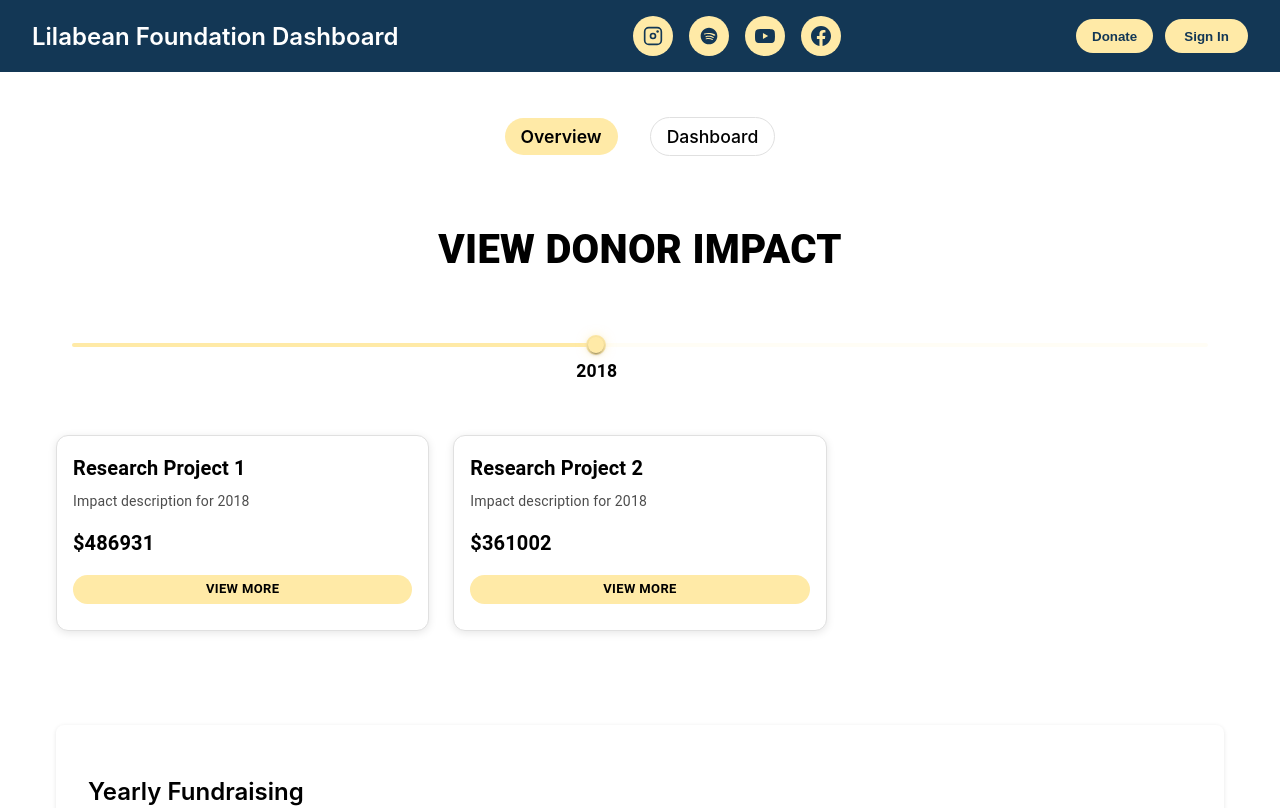
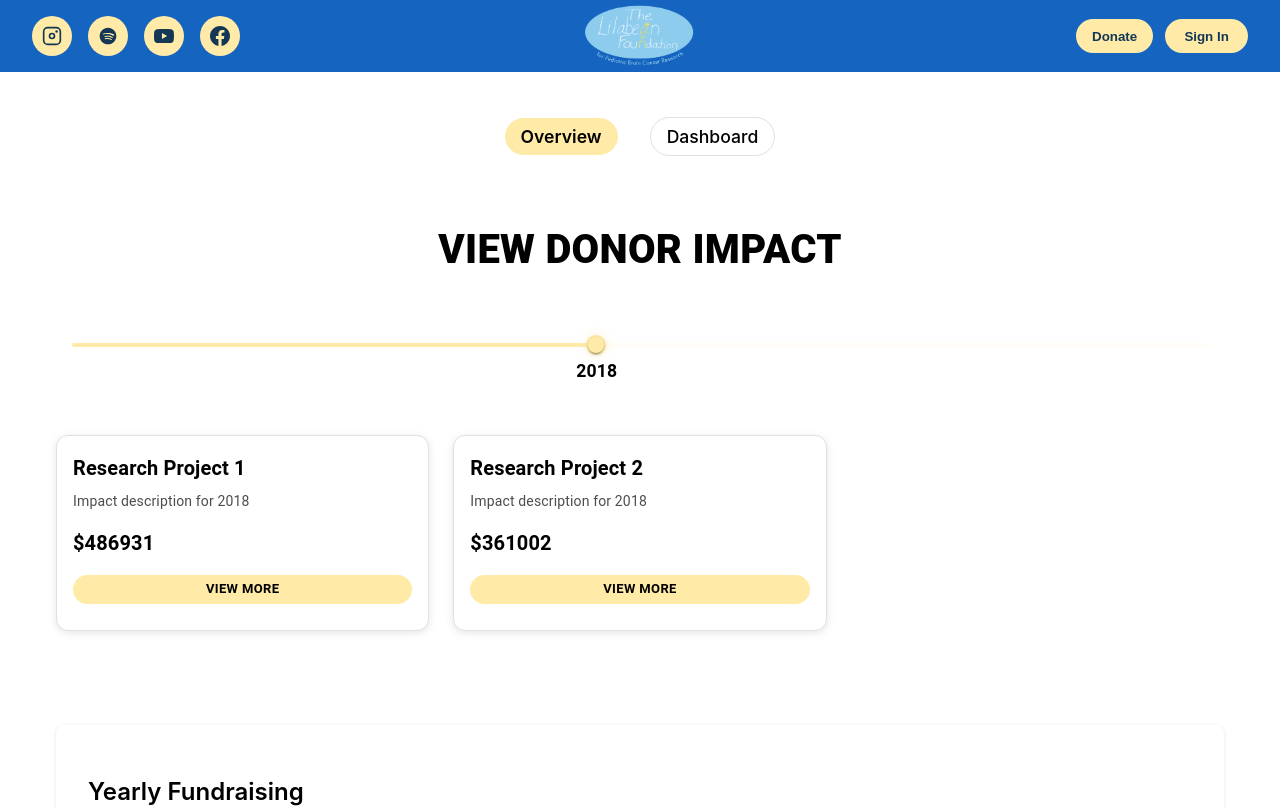
Before and after one commit to cfgcolumbus25/Team-7, a React (Vite) app in the folder frontend/: page / in a window 1280 px wide. Shown: the top 808 px of the page. Built offline with nearby package versions, Linux system fonts and the light colour scheme.

Commit message:
" reorganize nav bar and add in logo"

```diff
--- a/frontend/src/components/header.jsx
+++ b/frontend/src/components/header.jsx
@@ -13,10 +13,6 @@ export default function Header() {
 
   return (
     <header className="header">
-      <div className="header-logo">
-        <h1>Lilabean Foundation Dashboard</h1>
-      </div>
-
       <div className="social-media-buttons">
         <a
           href="https://www.instagram.com/thelilabeanfoundation/?hl=en"
@@ -107,6 +103,16 @@ export default function Header() {
         </a>
       </div>
 
+      <div className="header-logo">
+        <Link to="/" style={{ textDecoration: 'none', display: 'flex', alignItems: 'center' }}>
+          <img
+            src="/Lilabean-Logo-Transparent.png"
+            alt="Lilabean Foundation"
+            style={{ height: '80px', width: 'auto' }}
+          />
+        </Link>
+      </div>
+
       <div className="header-actions">
         <Link to="/donate" style={{ textDecoration: 'none' }}>
           <button className="donate-btn">Donate</button>
--- a/frontend/src/styles.css
+++ b/frontend/src/styles.css
@@ -165,11 +165,20 @@ body::before {
   display: flex;
   justify-content: space-between;
   align-items: center;
-  background: #133755;
+  background: #1565c0;
   padding: 1rem 2rem;
   color: #fff;
   flex-wrap: wrap;
   position: relative;
+}
+
+.header-logo {
+  position: absolute;
+  left: 50%;
+  transform: translateX(-50%);
+  display: flex;
+  align-items: center;
+  justify-content: center;
 }
 
 .nav-bar {
```
